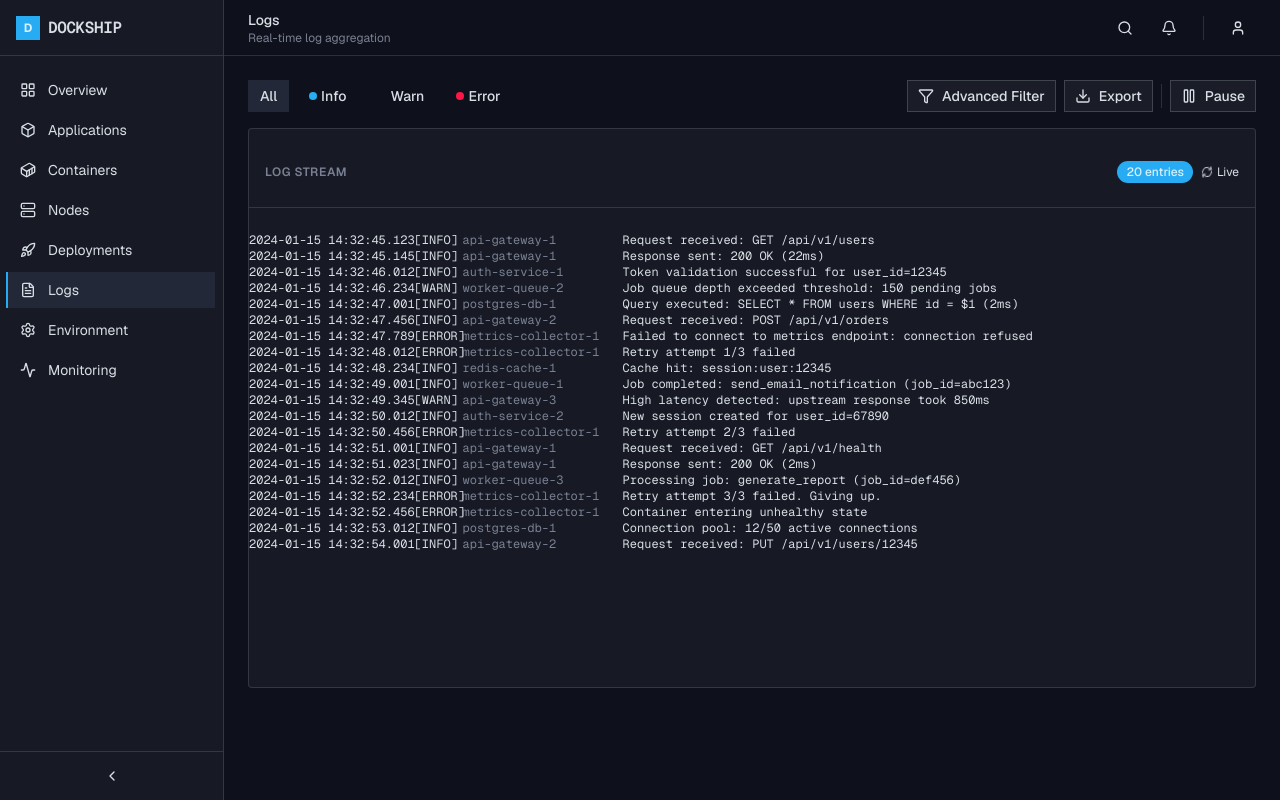
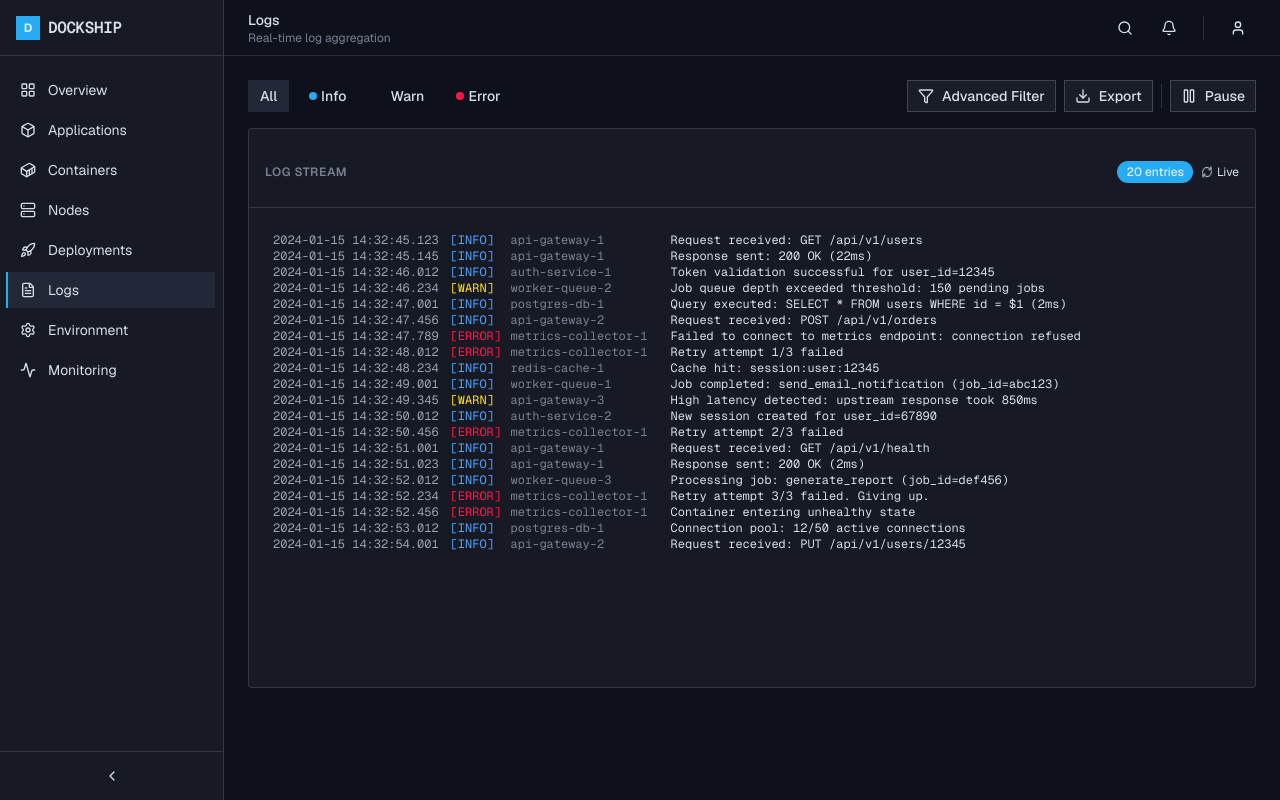
Before and after one commit to orus-dev/dockship, a Next.js app: page /logs in a window 1280 px wide. Built offline with nearby package versions, Linux system fonts and the light colour scheme.

Commit message:
Slight coloring

```diff
--- a/src/app/logs/page.tsx
+++ b/src/app/logs/page.tsx
@@ -6,6 +6,7 @@ import { Card, CardContent, CardHeader, CardTitle } from "@/components/ui/card";
 import { Button } from "@/components/ui/button";
 import { Badge } from "@/components/ui/badge";
 import { Pause, Play, Download, Filter, RefreshCw } from "lucide-react";
+import { cn } from "@/lib/utils";
 
 const logEntries = [
   {
@@ -144,11 +145,11 @@ export default function LogsPage() {
   const getLevelClass = (level: string) => {
     switch (level) {
       case "info":
-        return "log-info";
+        return "text-blue-400";
       case "warn":
-        return "log-warn";
+        return "text-yellow-300";
       case "error":
-        return "log-error";
+        return "text-destructive";
       default:
         return "";
     }
@@ -240,16 +241,17 @@ export default function LogsPage() {
           </div>
         </CardHeader>
         <CardContent className="p-0 overflow-auto h-[calc(100%-48px)]">
-          <div className="font-mono text-xs">
+          <div className="font-mono text-xs mx-6">
             {filteredLogs.map((log, index) => (
-              <div key={index} className="log-line flex">
-                <span className="log-timestamp whitespace-nowrap">
+              <div key={index} className="flex">
+                <span className="text-gray-400 whitespace-nowrap">
                   {log.timestamp}
                 </span>
                 <span
-                  className={`uppercase w-12 shrink-0 ${getLevelClass(
-                    log.level
-                  )}`}
+                  className={cn(
+                    "uppercase w-12 shrink-0 mx-3",
+                    getLevelClass(log.level)
+                  )}
                 >
                   [{log.level}]
                 </span>
--- a/src/app/overview/page.tsx
+++ b/src/app/overview/page.tsx
@@ -15,6 +15,7 @@ import {
   Clock,
 } from "lucide-react";
 import { Progress } from "@/components/ui/progress";
+import Link from "next/link";
 
 const recentDeployments = [
   {
@@ -148,9 +149,11 @@ export default function OverviewPage() {
         <Card className="col-span-2">
           <CardHeader className="flex flex-row items-center justify-between">
             <CardTitle>Applications</CardTitle>
+            <Link href="/applications">
               <Button variant="ghost" size="sm" className="text-xs gap-1">
                 View all <ArrowRight className="w-3 h-3" />
               </Button>
+            </Link>
           </CardHeader>
           <CardContent>
             <div className="space-y-0">
@@ -199,9 +202,11 @@ export default function OverviewPage() {
         <Card>
           <CardHeader className="flex flex-row items-center justify-between">
             <CardTitle>Recent Deployments</CardTitle>
+            <Link href="/deployments">
               <Button variant="ghost" size="sm" className="text-xs gap-1">
                 View all <ArrowRight className="w-3 h-3" />
               </Button>
+            </Link>
           </CardHeader>
           <CardContent>
             <div className="space-y-3">
```
Lines whose indentation alone changed are shown as unchanged.
